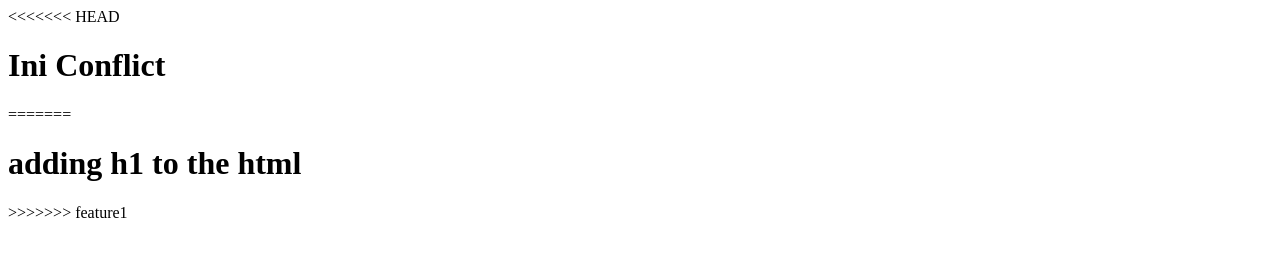
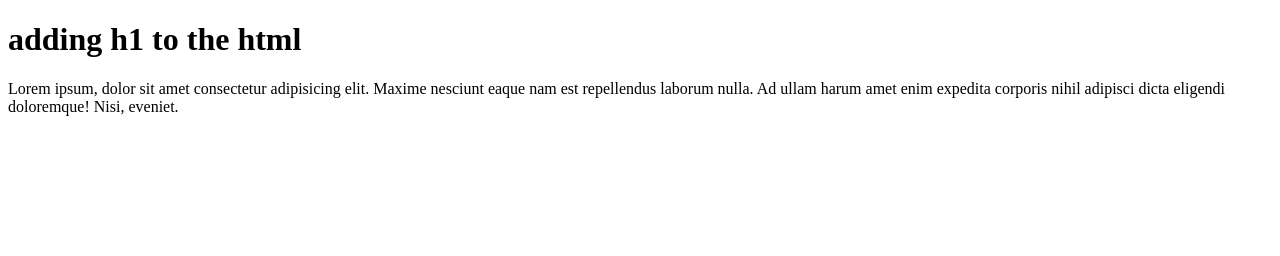
Before and after one commit to IzacFE/Top-Tier-Version-Control, a plain HTML site: page index.html in a window 1280 px wide. Drawn offline with Linux system fonts and the light colour scheme.

Commit message:
trigger stash by adding a different content of html

```diff
--- a/index.html
+++ b/index.html
@@ -7,10 +7,11 @@
     <title>Document</title>
   </head>
   <body>
-<<<<<<< HEAD
-    <h1>Ini Conflict</h1>
-=======
     <h1>adding h1 to the html</h1>
->>>>>>> feature1
+    <p>
+      Lorem ipsum, dolor sit amet consectetur adipisicing elit. Maxime nesciunt
+      eaque nam est repellendus laborum nulla. Ad ullam harum amet enim expedita
+      corporis nihil adipisci dicta eligendi doloremque! Nisi, eveniet.
+    </p>
   </body>
 </html>
```
